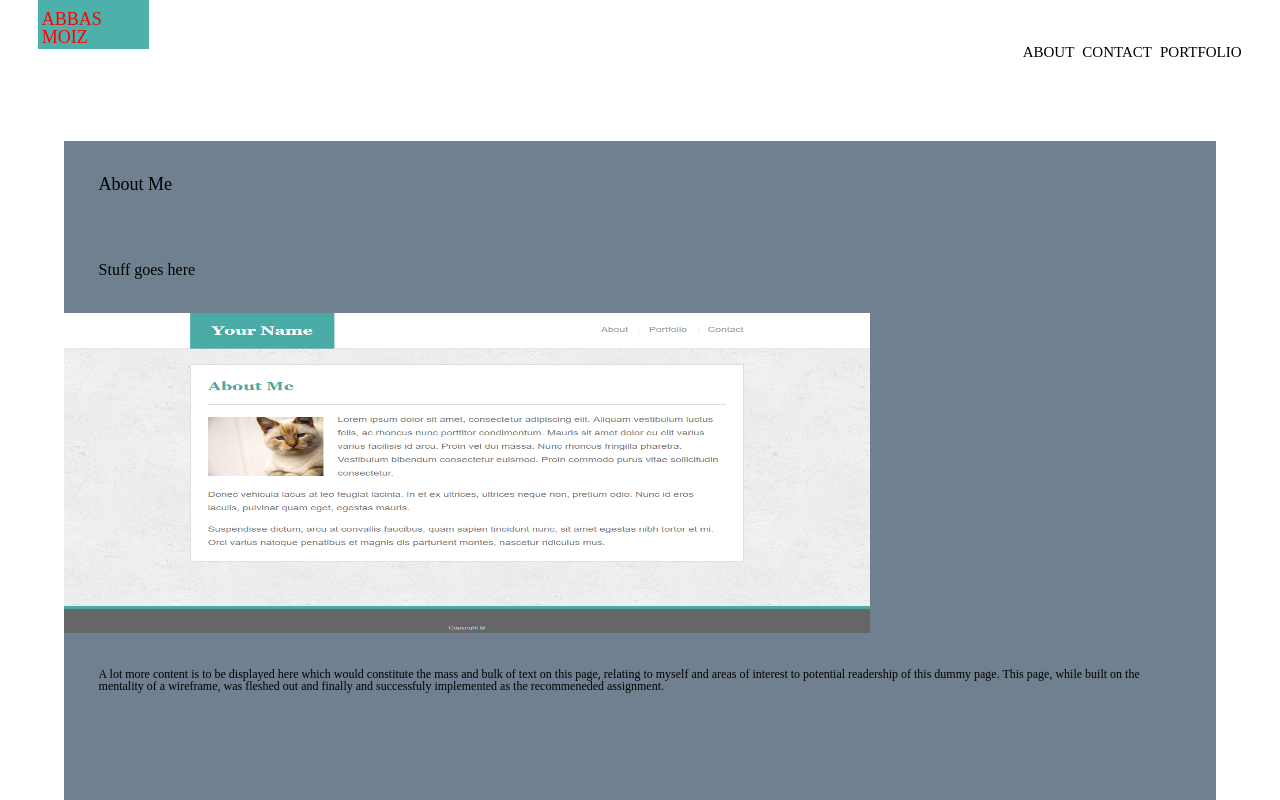
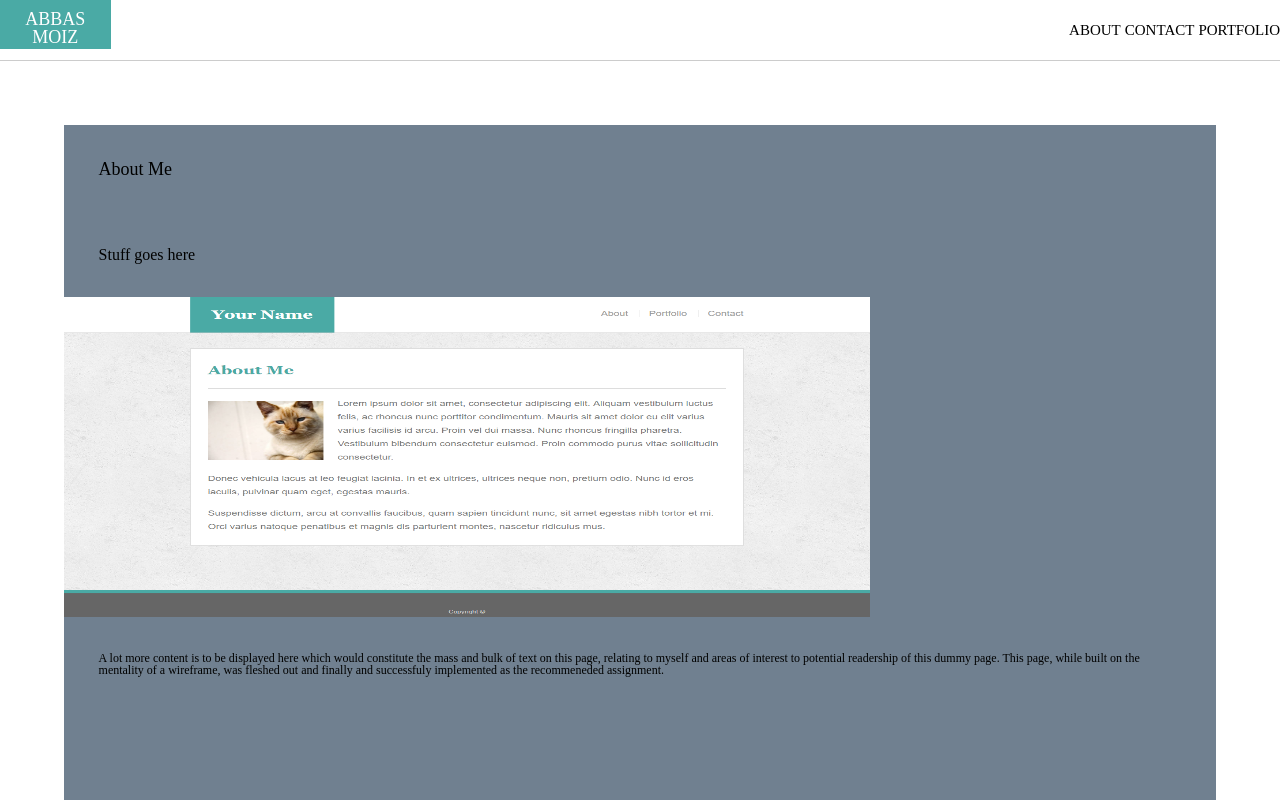
Before and after one commit to AbbasKDG/Basic-Portfolio, a plain HTML site: page index.html in a window 1280 px wide. Shown: the top 800 px of the page. Drawn offline with Linux system fonts and the light colour scheme.

Commit message:
css changes to header

```diff
--- a/assets/css/style.css
+++ b/assets/css/style.css
@@ -1,8 +1,13 @@
 header {
     align-content: right;
-    width:94%;
-    padding:3%;
+
+    height:60px;
+
     background-color: #ffffff;
+    border-style: solid;
+    border-bottom-width: 1px ;
+    border-color: #cccccc;
+
  }
 
 
@@ -35,10 +40,10 @@ a:hover {
 }
 
 nav {
-    color:grey;
-    text-decoration-color: #777777;
+    height:60px;
+    line-height: 60px;
     float:right;
-    font-size: 10;
+
 }
 
 .clearfix::after {
@@ -57,9 +62,8 @@ nav a {
 
 
 nav li {
-    float: left;
-    margin-left: 8;
-    padding-top: 6.5;
+    display:inline;
+
 
 
 }
@@ -106,24 +110,39 @@ p {
 
 }
 
-.background {
-    background-color: rgb(67, 155, 243);
-}
+
 
 .logo{
     color:#ffffff;
+    float: left;
+
+    text-align: center;
+
     position: absolute;
     top: 0px;
     height: ;
     margin:0px;
     border:0px;
     padding:0px;
-        color:red ;
+        color:white ;
     display: inline;
-    background-color:#4db0ab ;
+    background-color:#4aaaa5;
     padding-top: 6.5;
 }
 
 #w {
     color:white;
 }
+
+container {
+    width:100%;
+    background: url("assets/.....");
+    min-height:
+
+}
+
+box {
+    width: 960px;
+	margin: 0 auto;
+
+}
```
Also changed, not shown: assets/images/funky-lines.png (added).
